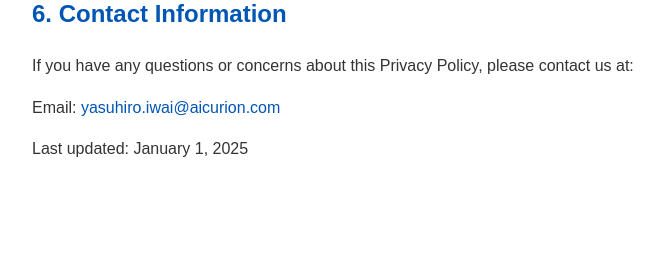
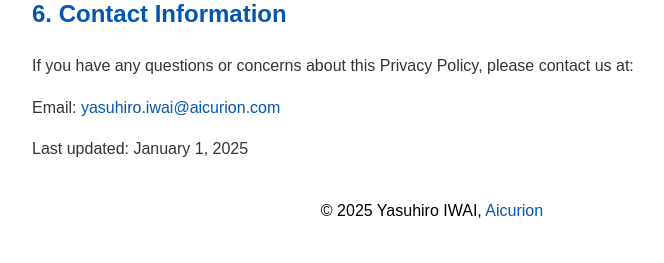
Before and after one commit to Yasu521/Yasu521.github.io, a PHP site: page /Policy/index.html in a window 1280 px wide. Shown: the part 1131-1394 px from the top of the page, without its empty margins (208-872 px from the left). Before the commit the page ends 1288 px from the top, so only its background shows below. Run offline with PHP 8.4, Linux system fonts and the light colour scheme.

Commit message:
add Copyright

```diff
--- a/News/index.html
+++ b/News/index.html
@@ -42,7 +42,7 @@
     <button id="previous-article">⇦PREVIOUS</button>
   </main>
   <footer>
-    <p>&copy; 2025 News Platform. All Rights Reserved.</p>
+    &copy; 2025 Yasuhiro IWAI, <a href="https://aicurion.com" target="_blank">Aicurion</a>
   </footer>
   <script>
     const articlesData = [
--- a/Policy/index.html
+++ b/Policy/index.html
@@ -4,32 +4,7 @@
     <meta charset="UTF-8">
     <meta name="viewport" content="width=device-width, initial-scale=1.0">
     <title>Privacy Policy</title>
-    <style>
-        body {
-            font-family: Arial, sans-serif;
-            line-height: 1.6;
-            margin: 20px;
-            padding: 0;
-            color: #333;
-        }
-        h1, h2 {
-            color: #0056b3;
-        }
-        a {
-            color: #0056b3;
-            text-decoration: none;
-        }
-        a:hover {
-            text-decoration: underline;
-        }
-        .container {
-            max-width: 800px;
-            margin: 0 auto;
-        }
-        ul {
-            padding-left: 20px;
-        }
-    </style>
+    <link rel="stylesheet" href="./styles.css">
 </head>
 <body>
     <div class="container">
@@ -67,5 +42,8 @@
 
         <p>Last updated: January 1, 2025</p>
     </div>
+    <footer>
+        &copy; 2025 Yasuhiro IWAI, <a href="https://aicurion.com" target="_blank">Aicurion</a>
+    </footer>
 </body>
 </html>
--- /dev/null
+++ b/Policy/styles.css
@@ -0,0 +1,30 @@
+body {
+    font-family: Arial, sans-serif;
+    line-height: 1.6;
+    margin: 20px;
+    padding: 0;
+    color: #333;
+}
+h1, h2 {
+    color: #0056b3;
+}
+a {
+    color: #0056b3;
+    text-decoration: none;
+}
+a:hover {
+    text-decoration: underline;
+}
+.container {
+    max-width: 800px;
+    margin: 0 auto;
+}
+ul {
+    padding-left: 20px;
+}
+footer {
+background-color:#d9a23300;
+color: rgba(0, 0, 0);
+text-align: center;
+padding: 20px 0;
+}
--- a/about-me/about-me-en.html
+++ b/about-me/about-me-en.html
@@ -61,5 +61,8 @@
         </div>
     </div>
     <script src="./about-me/script.js"></script>
+    <footer>
+        &copy; 2025 Yasuhiro IWAI, Aicurion</a>
+    </footer>
 </body>
 </html>
--- a/about-me/about-me-fr.html
+++ b/about-me/about-me-fr.html
@@ -59,5 +59,8 @@
         </div>
     </div>
     <script src="./about-me/script.js"></script>
+    <footer>
+        &copy; 2025 Yasuhiro IWAI, Aicurion</a>
+    </footer>
 </body>
 </html>
--- a/about-me/about-me-ja.html
+++ b/about-me/about-me-ja.html
@@ -61,5 +61,8 @@
         </div>
     </div>
     <script src="./about-me/script.js"></script>
+    <footer>
+        &copy; 2025 Yasuhiro IWAI, Aicurion</a>
+    </footer>
 </body>
 </html>
--- a/about-me/about-me-zh.html
+++ b/about-me/about-me-zh.html
@@ -61,5 +61,8 @@
         </div>
     </div>
     <script src="./about-me/script.js"></script>
+    <footer>
+        &copy; 2025 Yasuhiro IWAI, Aicurion</a>
+    </footer>
 </body>
 </html>
--- a/project/project-en.html
+++ b/project/project-en.html
@@ -117,6 +117,9 @@
           </div>
         </div>
       </section>
+    <footer>
+      &copy; 2025 Yasuhiro IWAI, Aicurion</a>
+    </footer>
   </div>
 </body>
 </html>
--- a/project/project-fr.html
+++ b/project/project-fr.html
@@ -118,6 +118,9 @@
           </div>
         </div>
       </section>
+      <footer>
+        &copy; 2025 Yasuhiro IWAI, Aicurion</a>
+      </footer>
   </div>
 </body>
 </html>
--- a/project/project-ja.html
+++ b/project/project-ja.html
@@ -118,6 +118,9 @@
         </div>
       </div>
     </section>
+    <footer>
+      &copy; 2025 Yasuhiro IWAI, Aicurion</a>
+    </footer>
   </div>
 </body>
 </html>
--- a/project/project-zh.html
+++ b/project/project-zh.html
@@ -116,6 +116,9 @@
           </div>
         </div>
       </section>
+      <footer>
+        &copy; 2025 Yasuhiro IWAI, Aicurion</a>
+      </footer>
     </div>
   </body>
   </html>
--- a/work/work-en.html
+++ b/work/work-en.html
@@ -65,7 +65,7 @@
         </section>
     </div>
     <footer>
-        <p>Milestones in Yasuhiro</p>
+        &copy; 2025 Yasuhiro IWAI, Aicurion</a>
     </footer>
 </body>
 </html>
--- a/work/work-fr.html
+++ b/work/work-fr.html
@@ -65,7 +65,7 @@
         </section>
     </div>
     <footer>
-        <p>Étapes clés de Yasuhiro</p>
+        &copy; 2025 Yasuhiro IWAI, Aicurion</a>
     </footer>
 </body>
 </html>
--- a/work/work-ja.html
+++ b/work/work-ja.html
@@ -64,7 +64,7 @@
         </section>
     </div>
     <footer>
-        <p>Milestones in Yasuhiro</p>
+        &copy; 2025 Yasuhiro IWAI, Aicurion</a>
     </footer>
 </body>
 </html>
--- a/work/work-zh.html
+++ b/work/work-zh.html
@@ -63,7 +63,7 @@
 
     </div>
     <footer>
-        <p>安浩的重要里程</p>
+        &copy; 2025 Yasuhiro IWAI, Aicurion</a>
     </footer>
 </body>
 </html>
```
Also changed, not shown: News/styles.css (+7 -0 lines), about-me/styless.css (+8 -0 lines), project/styles.css (+7 -0 lines), 1 other file.
